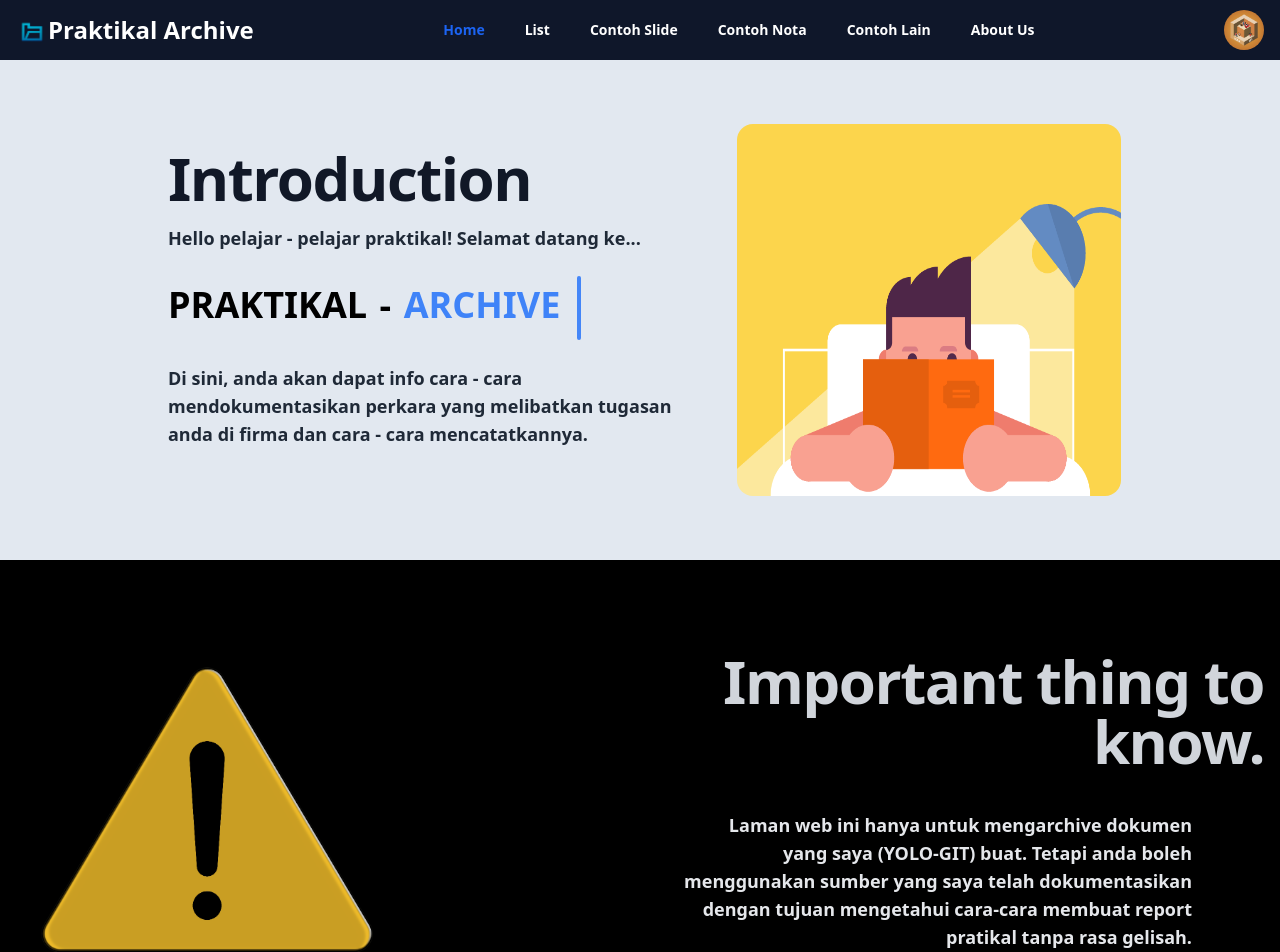
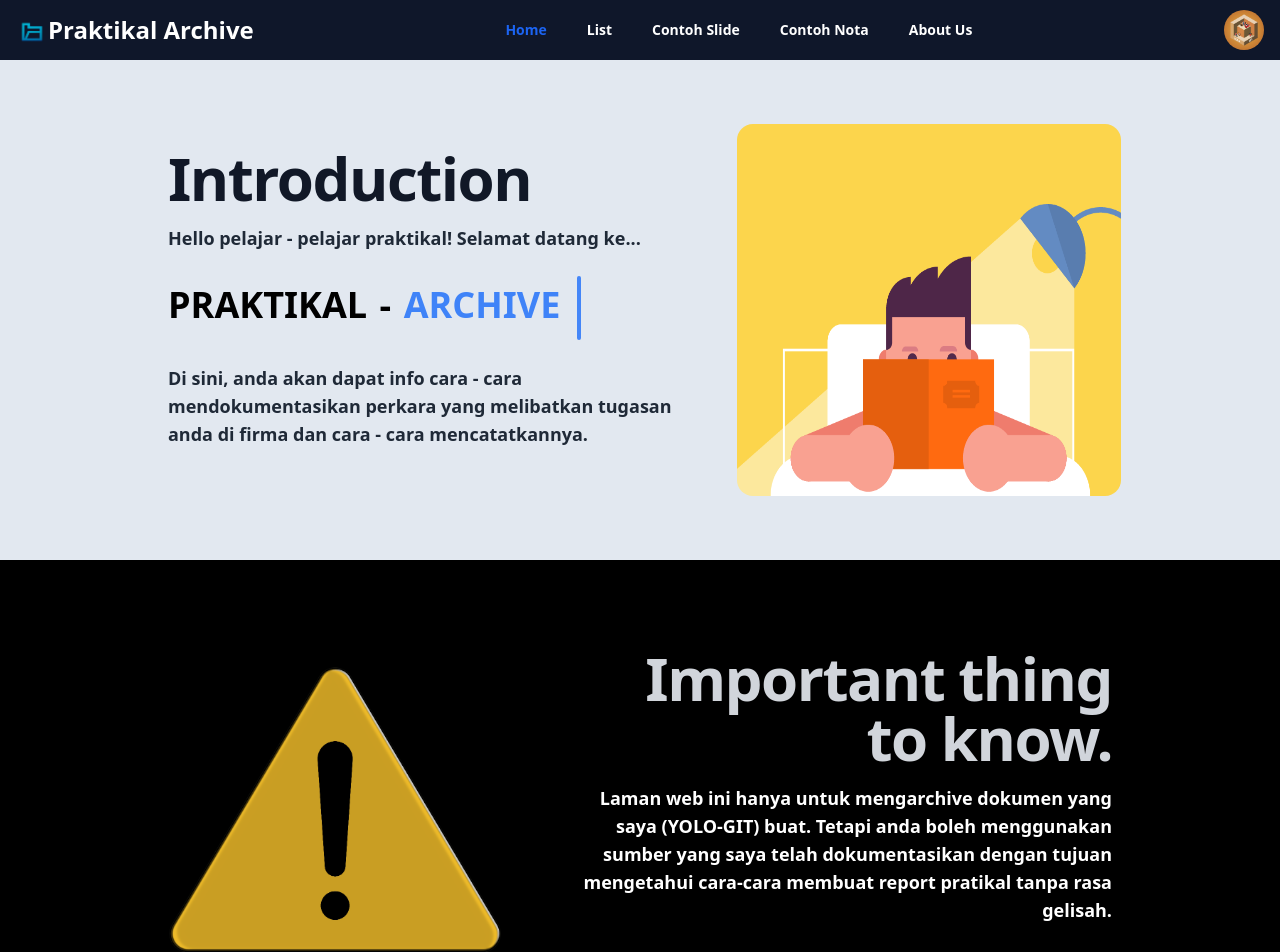
Before and after one commit to YOLO-GIT/intern-stuff, a React (Vite) app: page /#/ in a window 1280 px wide. Shown: the top 952 px of the page. Built offline with nearby package versions, Linux system fonts and the light colour scheme.

Commit message:
Modify the components

```diff
--- a/src/components/header.jsx
+++ b/src/components/header.jsx
@@ -97,16 +97,6 @@ const Header = () => {
           Contoh Nota
         </NavLink>
         <NavLink
-          to="/contoh_lain"
-          className={({ isActive }) =>
-            isActive
-              ? "text-center font-semibold sm:border-none sm:text-sm border-b-2 border-gray-600 text-xl p-1 nav-link-active text-blue-600"
-              : "text-center font-semibold sm:border-none sm:text-sm border-b-2 border-gray-600 text-xl p-1 nav-link text-white"
-          }
-        >
-          Contoh Lain
-        </NavLink>
-        <NavLink
           to="/about_us"
           className={({ isActive }) =>
             isActive
--- a/src/components/home.jsx
+++ b/src/components/home.jsx
@@ -42,33 +42,31 @@ const Home = () => {
       </section>
 
       <section class="bg-black">
-        <div class="container mx-auto px-4 py-8 lg:py-16">
-          <div class="grid grid-cols-1 lg:grid-cols-2 gap-20">
-            <div class="w-full">
+        <div class="grid max-w-screen-lg px-4 py-8 mx-auto lg:gap-8 xl:gap-0 lg:py-16 lg:grid-cols-12">
+          <div class="lg:mt-0 lg:col-span-5 lg:flex">
             <img
               class="mx-auto sm:mx-0 rounded-2xl w-60 sm:w-96 transform transition-transform hover:scale-105 ease-out duration-500 hover:shadow-lg"
               src={Image_Two}
               alt="mockup"
             />
           </div>
-            <div class="flex flex-col justify-center mt-5 sm:mt-0">
-              <h1 class="text-center sm:text-right max-w-2xl mb-4 text-4xl font-extrabold tracking-tight leading-none md:text-5xl xl:text-6xl text-gray-300">
+          <div class="mr-auto lg:col-span-7 mt-5 sm:mt-0 rounded-md p-6">
+            <h1 class="text-center sm:text-right mx-auto max-w-2xl mb-4 text-4xl font-extrabold tracking-tight leading-none md:text-5xl xl:text-6xl text-gray-300">
               Important thing to know.
             </h1>
-              <p class="text-center sm:text-right mt-6 font-semibold text-gray-200 md:text-lg max-w-lg">
-                Laman web ini hanya untuk mengarchive dokumen yang saya
-                (YOLO-GIT) buat. Tetapi anda boleh menggunakan sumber yang saya
-                telah dokumentasikan dengan tujuan mengetahui cara-cara membuat
-                report pratikal tanpa rasa gelisah.
+            <p class="text-center sm:text-right mb-6 font-semibold text-white md:text-lg">
+              Laman web ini hanya untuk mengarchive dokumen yang saya (YOLO-GIT)
+              buat. Tetapi anda boleh menggunakan sumber yang saya telah
+              dokumentasikan dengan tujuan mengetahui cara-cara membuat report
+              pratikal tanpa rasa gelisah.
             </p>
-            </div>
           </div>
         </div>
       </section>
 
       <section class="bg-slate-200">
         <div class="grid max-w-screen-lg px-4 py-8 mx-auto lg:gap-8 xl:gap-0 lg:py-16 lg:grid-cols-12">
-          <div class="ml-auto place-self-center lg:col-span-7 mt-5 sm:mt-0 rounded-md p-6">
+          <div class="ml-auto lg:col-span-7 mt-5 sm:mt-0 rounded-md p-6">
             <h1 class="text-center sm:text-left max-w-2xl mb-4 text-4xl font-extrabold tracking-tight leading-none md:text-5xl xl:text-6xl dark:text-white text-gray-900 sm:text-gray-900">
               Terms & Condition
             </h1>
--- a/src/components/missing_page/questionmark.jsx
+++ b/src/components/missing_page/questionmark.jsx
@@ -1,8 +1,11 @@
 import React, { useState, useEffect } from "react";
+import { useNavigate } from "react-router-dom"; // Import useNavigate hook
 import Fatal_Error_img from "../../assets/fatal_error.png";
 
 const Fatal_Error = () => {
   const [isHovered, setIsHovered] = useState(false);
+
+  const navigate = useNavigate();
 
   const handleButtonClick = () => {
     navigate("/secret_link"); // Redirect to the target route
@@ -28,7 +31,10 @@ const Fatal_Error = () => {
         onMouseLeave={() => setIsHovered(false)}
       >
         {isHovered && (
-          <button className="bg-black* text-white text-center font-semibold p-3 rounded-lg transition-all duration-300 ease-in-out hover:bg-red-800">
+          <button
+            className="bg-black text-white text-center font-semibold p-3 rounded-lg transition-all duration-300 ease-in-out hover:bg-red-800"
+            onClick={handleButtonClick}
+          >
             long time no see ☺
           </button>
         )}
--- a/src/components/missing_page/secret_link.jsx
+++ b/src/components/missing_page/secret_link.jsx
@@ -3,7 +3,11 @@ import { EvervaultCardDemo } from "../tools/everfault";
 const Secret_link = () => {
   return (
     <>
-      <EvervaultCardDemo />
+      <div className="flex items-center justify-center h-screen bg-black">
+        <EvervaultCardDemo />
+      </div>
     </>
   );
 };
+
+export default Secret_link;
--- a/src/components/statement.jsx
+++ b/src/components/statement.jsx
@@ -53,16 +53,15 @@ const Statement = () => {
       </section>
 
       <section class="bg-slate-200">
-        <div class="container mx-auto px-4 py-8 lg:py-16">
-          <div class="grid grid-cols-1 lg:grid-cols-2 gap-20">
-            <div class="w-full">
+        <div class="grid max-w-screen-lg px-4 py-8 mx-auto lg:gap-8 xl:gap-0 lg:py-16 lg:grid-cols-12">
+          <div class="lg:mt-0 lg:col-span-5 lg:flex">
             <img
               class="mx-auto sm:mx-0 rounded-2xl w-60 sm:w-96 transform transition-transform hover:scale-105 ease-out duration-500 hover:shadow-lg"
               src={Image_Four}
               alt="mockup"
             />
           </div>
-            <div class="flex flex-col justify-center mt-5 sm:mt-0">
+          <div class="flex flex-col justify-center mx-auto sm:mr-auto lg:col-span-7 mt-5 sm:mt-0 rounded-md p-6">
             <h1 class="text-center sm:text-right max-w-2xl mb-4 text-4xl font-extrabold tracking-tight leading-none md:text-5xl xl:text-6xl text-black">
               Ingin support saya?
             </h1>
@@ -71,7 +70,6 @@ const Statement = () => {
             </p>
           </div>
         </div>
-        </div>
       </section>
     </>
   );
--- a/src/components/tools/everfault.jsx
+++ b/src/components/tools/everfault.jsx
@@ -3,19 +3,12 @@ import { EvervaultCard, Icon } from "../ui/everfault-card";
 
 export function EvervaultCardDemo() {
   return (
-    <div className="border border-black/[0.2] dark:border-white/[0.2] flex flex-col items-start max-w-sm mx-auto p-4 relative h-[30rem]">
-      <Icon className="absolute h-6 w-6 -top-3 -left-3 dark:text-white text-black" />
-      <Icon className="absolute h-6 w-6 -bottom-3 -left-3 dark:text-white text-black" />
-      <Icon className="absolute h-6 w-6 -top-3 -right-3 dark:text-white text-black" />
-      <Icon className="absolute h-6 w-6 -bottom-3 -right-3 dark:text-white text-black" />
-      <EvervaultCard text="hover" />
-      <h2 className="dark:text-white text-black mt-4 text-sm font-light">
-        Hover over this card to reveal an awesome effect. Running out of copy
-        here.
-      </h2>
-      <p className="text-sm border font-light dark:border-white/[0.2] border-black/[0.2] rounded-full mt-4 text-black dark:text-white px-2 py-0.5">
-        Watch me hover
-      </p>
+    <div className="border border-black/[0.2] flex flex-col items-start max-w-sm mx-auto relative h-[26rem]">
+      <Icon className="absolute h-6 w-6 -top-3 -left-3 text-black" />
+      <Icon className="absolute h-6 w-6 -bottom-3 -left-3 text-black" />
+      <Icon className="absolute h-6 w-6 -top-3 -right-3 text-black" />
+      <Icon className="absolute h-6 w-6 -bottom-3 -right-3 text-black" />
+      <EvervaultCard text="☺" url="https://youtu.be/Y8mj7gne3iE" />
     </div>
   );
 }
--- a/src/components/tools/pin.jsx
+++ b/src/components/tools/pin.jsx
@@ -5,12 +5,13 @@ import Image_1 from "../../assets/panduan.png";
 import Image_2 from "../../assets/aniq.png";
 import Image_3 from "../../assets/amili.png";
 import Image_4 from "../../assets/ajim.png";
-import Empty_spot from "../../assets/empty_spot.png";
+import Image_5 from "../../assets/hudi.png";
 import First_pdf from "../../documents/contoh-format-penulisan-laporan-li-terkini.pdf";
 import Full_pdf from "../../documents/teknikal_50.pdf";
 import Second_pdf from "../../documents/second_example.pdf";
 import Third_pdf from "../../documents/third_example.pdf";
 import Fourth_pdf from "../../documents/fourth_example.pdf";
+import Fifth_pdf from "../../documents/fifth_example.pdf";
 import TC from "../../documents/TC.pdf";
 
 const Pin = () => {
@@ -158,15 +159,16 @@ const Pin = () => {
           </PinContainer>
         </div>
 
+        {/* Hadi */}
         <div className="h-[40rem] w-full flex items-center justify-center">
-          <PinContainer title="Contoh Report Penuh #5">
+          <PinContainer title="Contoh Report Penuh #5" href={Fifth_pdf}>
             <div className="flex basis-full flex-col p-4 tracking-tight text-slate-100/50 sm:basis-1/2 w-[20rem] h-[26rem]">
               <h3 className="max-w-xs !pb-2 !m-0 font-bold text-base text-slate-100">
-                Empty Spot
+                Contoh Report #5
               </h3>
               <div className="text-base !m-0 !p-0 font-normal">
                 <span className="text-slate-500">
-                  Credit: @ <br /> (
+                  Credit: @yiedragnel <br /> (
                   <a
                     href={TC} // Replace with the desired page number
                     target="_blank"
@@ -178,7 +180,7 @@ const Pin = () => {
                   )
                 </span>
               </div>
-              <img className="w-90 rounded-lg mt-4" src={Empty_spot} alt="es" />
+              <img className="w-90 rounded-lg mt-4" src={Image_5} alt="hudi" />
             </div>
           </PinContainer>
         </div>
--- a/src/components/ui/everfault-card.jsx
+++ b/src/components/ui/everfault-card.jsx
@@ -3,7 +3,7 @@ import React, { useState, useEffect } from "react";
 import { useMotionTemplate, motion } from "framer-motion";
 import { cn } from "../../lib/utils";
 
-export const EvervaultCard = ({ text, className }) => {
+export const EvervaultCard = ({ text, className, url }) => {
   let mouseX = useMotionValue(0);
   let mouseY = useMotionValue(0);
 
@@ -40,10 +40,13 @@ export const EvervaultCard = ({ text, className }) => {
           randomString={randomString}
         />
         <div className="relative z-10 flex items-center justify-center">
-          <div className="relative h-44 w-44  rounded-full flex items-center justify-center text-white font-bold text-4xl">
+          <a
+            href={url}
+            className="relative h-44 w-44 rounded-full flex items-center justify-center text-white font-bold text-4xl"
+          >
             <div className="absolute w-full h-full bg-white/[0.8] dark:bg-black/[0.8] blur-sm rounded-full" />
             <span className="dark:text-white text-black z-20">{text}</span>
-          </div>
+          </a>
         </div>
       </div>
     </div>
@@ -58,7 +61,7 @@ export function CardPattern({ mouseX, mouseY, randomString }) {
     <div className="pointer-events-none">
       <div className="absolute inset-0 rounded-2xl  [mask-image:linear-gradient(white,transparent)] group-hover/card:opacity-50"></div>
       <motion.div
-        className="absolute inset-0 rounded-2xl bg-gradient-to-r from-green-500 to-blue-700 opacity-0  group-hover/card:opacity-100 backdrop-blur-xl transition duration-500"
+        className="absolute inset-0 rounded-2xl bg-gradient-to-r from-red-700 to-red-900 opacity-0  group-hover/card:opacity-100 backdrop-blur-xl transition duration-500"
         style={style}
       />
       <motion.div
```
Lines whose indentation alone changed are shown as unchanged.
